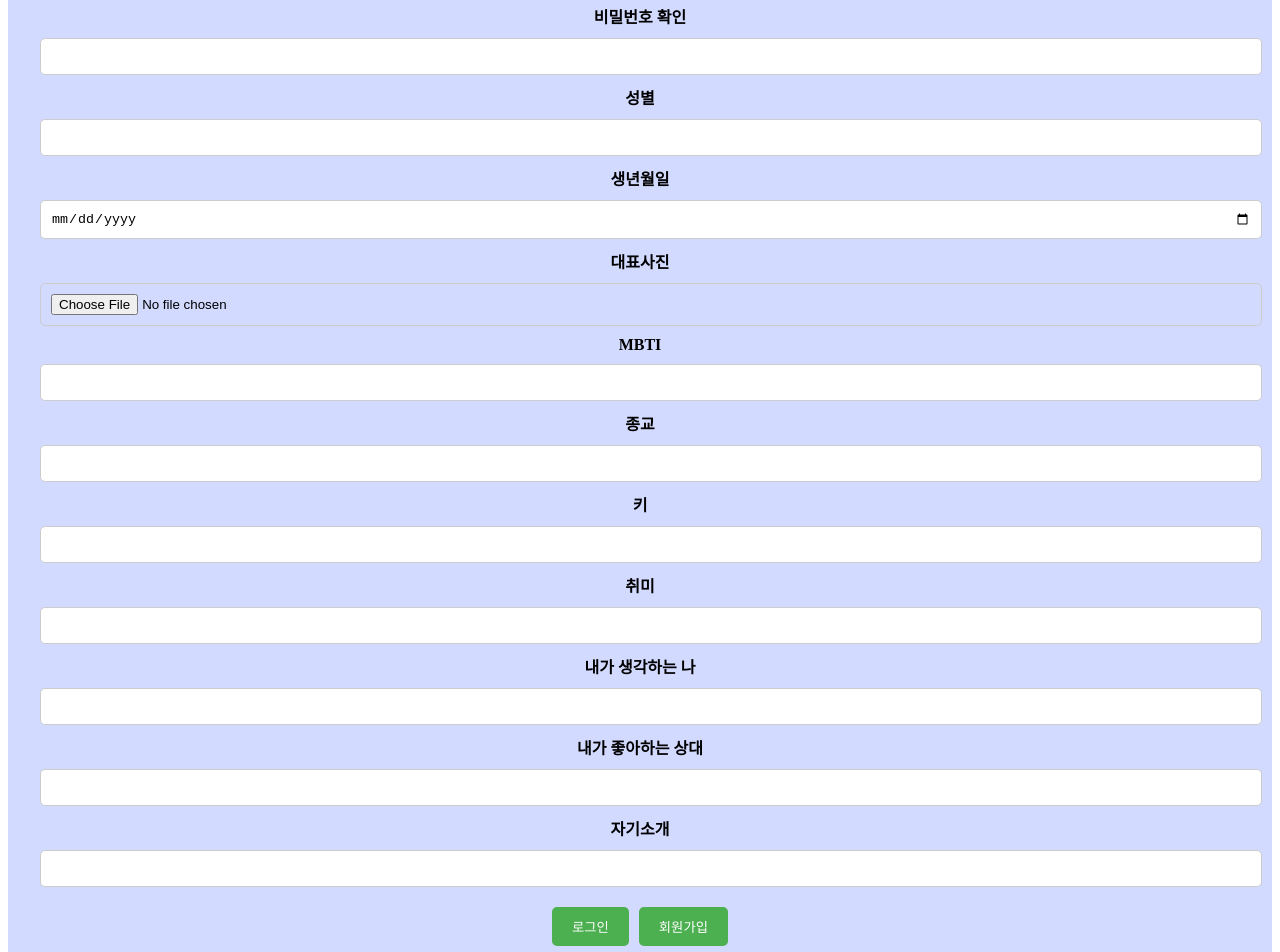
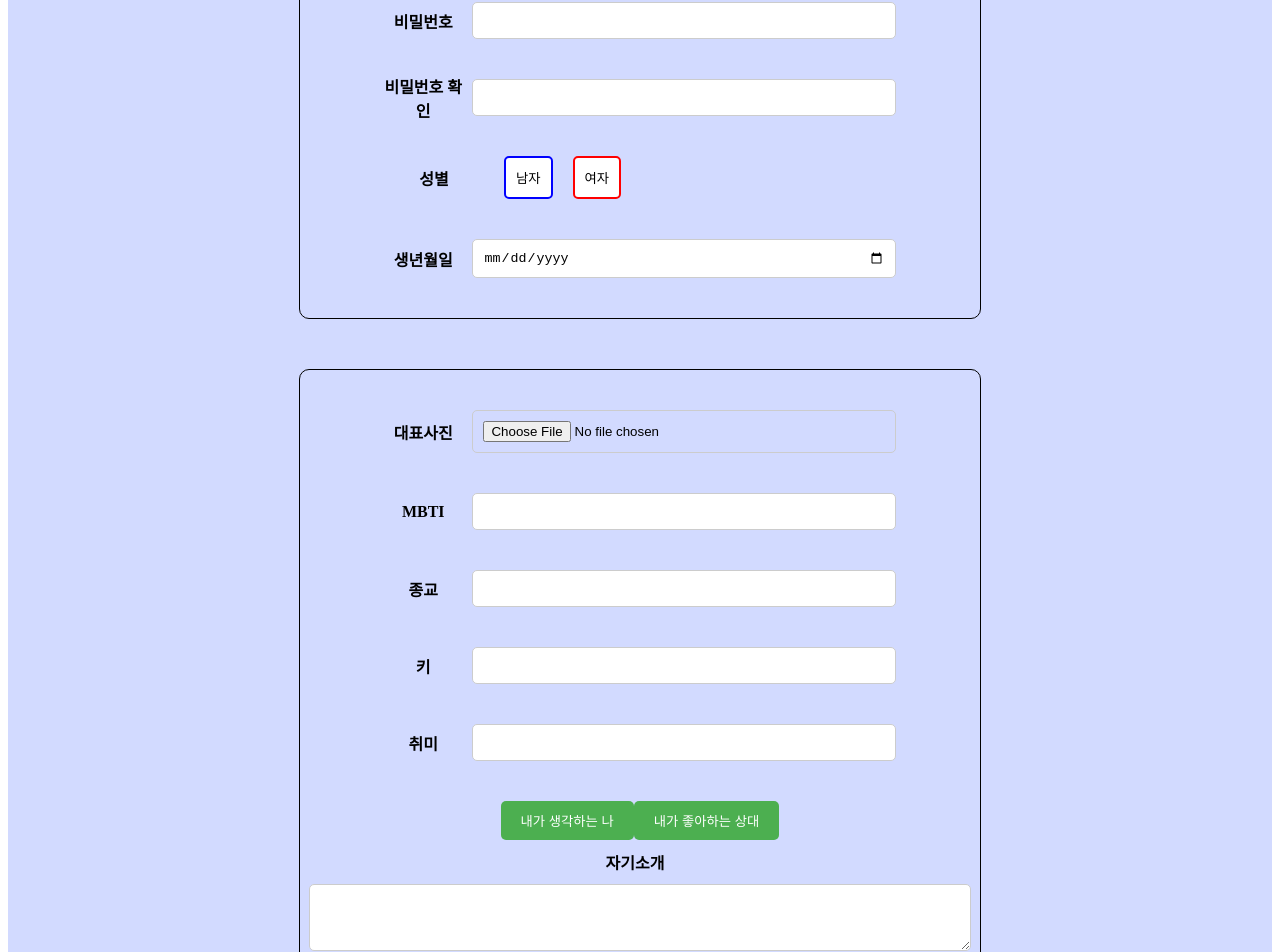
Before and after one commit to jeong1suk/KNOCKKNOCK, a React (Vite) app: page /register in a window 1280 px wide. Shown: the part 360-1312 px from the top of the page. Built offline with nearby package versions, Linux system fonts and the light colour scheme.

Commit message:
회원가입페이지 진행중

```diff
--- a/package.json
+++ b/package.json
@@ -13,6 +13,7 @@
     "react": "^18.2.0",
     "react-dom": "^18.2.0",
     "react-router-dom": "^6.14.1",
+    "react-textarea-autosize": "^8.5.2",
     "styled-components": "^6.0.4"
   },
   "devDependencies": {
--- /dev/null
+++ b/src/components/modal/Modal.jsx
@@ -0,0 +1,32 @@
+import styled from 'styled-components';
+
+function Modal({ onClose, children })  {
+  return(
+  <ModalBackground onClick={onClose}>
+      <ModalContent onClick={e => e.stopPropagation()}>
+        {children}
+        <button onClick={onClose}>닫기</button>
+      </ModalContent>
+    </ModalBackground>
+  );
+};
+
+const ModalBackground = styled.div`
+  position: fixed;
+  top: 0;
+  left: 0;
+  width: 100vw;
+  height: 100vh;
+  background-color: rgba(0, 0, 0, 0.7);
+  display: flex;
+  justify-content: center;
+  align-items: center;
+`;
+
+const ModalContent = styled.div`
+  background-color: white;
+  padding: 20px;
+  border-radius: 10px;
+`;
+
+export default Modal;
--- a/src/pages/register/RegisterForm.jsx
+++ b/src/pages/register/RegisterForm.jsx
@@ -1,5 +1,9 @@
 import React, { useState, useEffect, useContext } from 'react';
 import { useNavigate, useLocation } from 'react-router-dom';
+
+import TextareaAutosize from 'react-textarea-autosize';
+
+import Modal from '../../components/modal/Modal';
 
 import styled from 'styled-components';
 
@@ -25,6 +29,41 @@ function RegisterForm() {
   const [ideal, setIdeal] = useState('');
   const [introduce, setIntroduce] = useState('');
 
+  const [isPersonalityModalOpen, setIsPersonalityModalOpen] = useState(false);
+  const [isIdealModalOpen, setIsIdealModalOpen] = useState(false);
+
+  const [traits, setTraits] = useState([
+    "예쁘고 잘생긴", "옷 잘입는", "듬직한", "아담한",
+    "말이 잘 통하는", "잘 웃어주는", "욕 안하는", "목소리가 좋은",
+    "먼저 말걸어주는", "잘 들어주는"
+  ]);
+
+  const GenderButton = ({ color, label, gender, setGender }) => {
+    const isSelected = gender === label;
+
+    return (
+      <StyledGenderButton
+        color={isSelected ? color : 'white'}
+        selectedColor={color}
+        onClick={() => setGender(label)}
+      >
+        {label}
+      </StyledGenderButton>
+    )
+  }
+
+  const handleTraitClick = (trait) => {
+    if (traits.includes(trait)) {
+      setTraits(traits.filter(t => t !== trait));
+    } else {
+      setTraits([...traits, trait]);
+    }
+  };
+
+  const handleConfirmTraits = () => {
+    setPersonality(traits.join(', '));
+    setIsPersonalityModalOpen(false);
+  };
 
   const validateEmail = email => {
     return email
@@ -43,51 +82,111 @@ function RegisterForm() {
 
   return (
     <div>
+      <Wrapper>
+        <LabelInput>
           <StyledLabel>이름</StyledLabel>
           <StyledInput type="text" value={name} onChange={e => setName(e.target.value)} required />
+        </LabelInput>
 
+        <LabelInput>
           <StyledLabel>닉네임</StyledLabel>
           <StyledInput type="text" value={nickname} onChange={e => setNickname(e.target.value)} required />
+        </LabelInput>
 
+        <LabelInput>
           <StyledLabel>이메일</StyledLabel>
           <StyledInput type="email" value={email} onChange={e => setEmail(e.target.value)} required />
+        </LabelInput>
 
+        <LabelInput>
           <StyledLabel>비밀번호</StyledLabel>
           <StyledInput type="password" value={password} onChange={e => setPassword(e.target.value)} required />
+        </LabelInput>
 
+        <LabelInput>
           <StyledLabel>비밀번호 확인</StyledLabel>
           <StyledInput type="password" value={confirmPassword} onChange={e => setConfirmPassword(e.target.value)} required />
+        </LabelInput>
 
+        <LabelInput>
           <StyledLabel>성별</StyledLabel>
-      <StyledInput type="text" value={gender} onChange={e => setGender(e.target.value)} required />
+          <GenderButton color="blue" label="남자" gender={gender} setGender={setGender} />
+          <GenderButton color="red" label="여자" gender={gender} setGender={setGender} />
+        </LabelInput>
 
+        <LabelInput>
           <StyledLabel>생년월일</StyledLabel>
           <StyledInput type="date" value={birthdate} onChange={e => setBirthdate(e.target.value)} required />
+        </LabelInput>
 
+      </Wrapper>
+      <Wrapper>
+        <LabelInput>
           <StyledLabel>대표사진</StyledLabel>
           <StyledInput type="file" accept="image/*" onChange={e => setImage(e.target.files[0])} />
+        </LabelInput>
 
+        <LabelInput>
           <StyledLabel>MBTI</StyledLabel>
           <StyledInput type="text" value={mbti} onChange={e => setMbti(e.target.value)} />
+        </LabelInput>
 
+        <LabelInput>
           <StyledLabel>종교</StyledLabel>
           <StyledInput type="text" value={religion} onChange={e => setReligion(e.target.value)} />
+        </LabelInput>
 
+        <LabelInput>
           <StyledLabel>키</StyledLabel>
           <StyledInput type="number" value={height} onChange={e => setHeight(e.target.value)} />
+        </LabelInput>
 
+        <LabelInput>
           <StyledLabel>취미</StyledLabel>
           <StyledInput type="text" value={hobby} onChange={e => setHobby(e.target.value)} />
+        </LabelInput>
 
-      <StyledLabel>내가 생각하는 나</StyledLabel>
+
+        <LabelInput style={{justifyContent: "center"}}>
+          <StyledButton onClick={() => setIsPersonalityModalOpen(true)}>내가 생각하는 나</StyledButton>
+          <StyledButton onClick={() => setIsIdealModalOpen(true)}>내가 좋아하는 상대</StyledButton>
+        </LabelInput>
+        {isPersonalityModalOpen && (
+        <Modal onClose={() => setIsPersonalityModalOpen(false)}>
+          <h2>내가 생각하는 나는?</h2>
+          <p>2개 이상 선택하세요</p>
+          <div style={{ display: 'flex', flexWrap: 'wrap', justifyContent: 'space-around' }}>
+            {traits.map((trait, index) => (
+              <button
+                key={index}
+                style={{
+                  backgroundColor: traits.includes(trait) ? '#4CAF50' : 'white',
+                  color: traits.includes(trait) ? 'white' : 'black',
+                  padding: '10px',
+                  margin: '5px',
+                  borderRadius: '5px',
+                  border: '1px solid #ccc',
+                  cursor: 'pointer',
+                }}
+                onClick={() => handleTraitClick(trait)}
+              >
+                {trait}
+              </button>
+            ))}
+          </div>
+          <button onClick={handleConfirmTraits}>확인</button>
+        </Modal>
+)}
+
+        {/* <StyledLabel>내가 생각하는 나</StyledLabel>
         <StyledInput type="text" value={personality} onChange={e => setPersonality(e.target.value)} />
 
         <StyledLabel>내가 좋아하는 상대</StyledLabel>
-      <StyledInput type="text" value={ideal} onChange={e => setIdeal(e.target.value)} />
+        <StyledInput type="text" value={ideal} onChange={e => setIdeal(e.target.value)} /> */}
 
         <StyledLabel>자기소개</StyledLabel>
-      <StyledInput type="text" value={introduce} onChange={e => setIntroduce(e.target.value)} />
-
+        <StyledTextareaAutosize minRows={3} value={introduce} onChange={e => setIntroduce(e.target.value)} />
+      </Wrapper>
       <div style={{display: "flex", flexDirection: "column",
   alignItems: "center"}}>
         <div style={{display: "flex"}}>
@@ -95,7 +194,6 @@ function RegisterForm() {
           <StyledButton disabled={!isFormValid} onClick={() => navigate('/login')}>회원가입</StyledButton>
         </div>
       </div>
-
     </div>
   );
 
@@ -113,6 +211,8 @@ const StyledInput = styled.input`
 
 const StyledLabel = styled.label`
   font-weight: bold;
+  margin-right: 10px;
+  width: 100px;
 `;
 
 const StyledButton = styled.button`
@@ -124,3 +224,43 @@ const StyledButton = styled.button`
   cursor: pointer;
   margin-top: 10px;
 `;
+
+const Wrapper = styled.div`
+  display: flex;
+  flex-direction: column;
+  align-items: center;
+  padding : 20px;
+  border: 1px solid black;
+  border-radius: 10px;
+  width: 50vw;
+  margin: 50px auto 0 auto;
+`
+
+const  LabelInput = styled.div`
+  display:flex;
+  align-items: center;
+  padding : 10px;
+  width: 80%;
+`
+
+const StyledGenderButton = styled.button`
+  padding: 10px;
+  background-color: ${props => props.color};
+  color: ${props => (props.color === 'white' ? 'black' : 'white')};
+  border: 2px solid ${props => props.selectedColor};
+  border-radius: 5px;
+  cursor: pointer;
+  margin: 10px;
+`;
+
+const StyledTextareaAutosize = styled(TextareaAutosize)`
+  padding: 10px;
+  margin: 10px 0;
+  border-radius: 5px;
+  border: 1px solid #ccc;
+  width: 100%;
+`;
+
+const ModalButton = styled.button`
+
+`
```
Also changed, not shown: 1 other file (tests, documents, lock files or other folders). Lines whose indentation alone changed are shown as unchanged.
